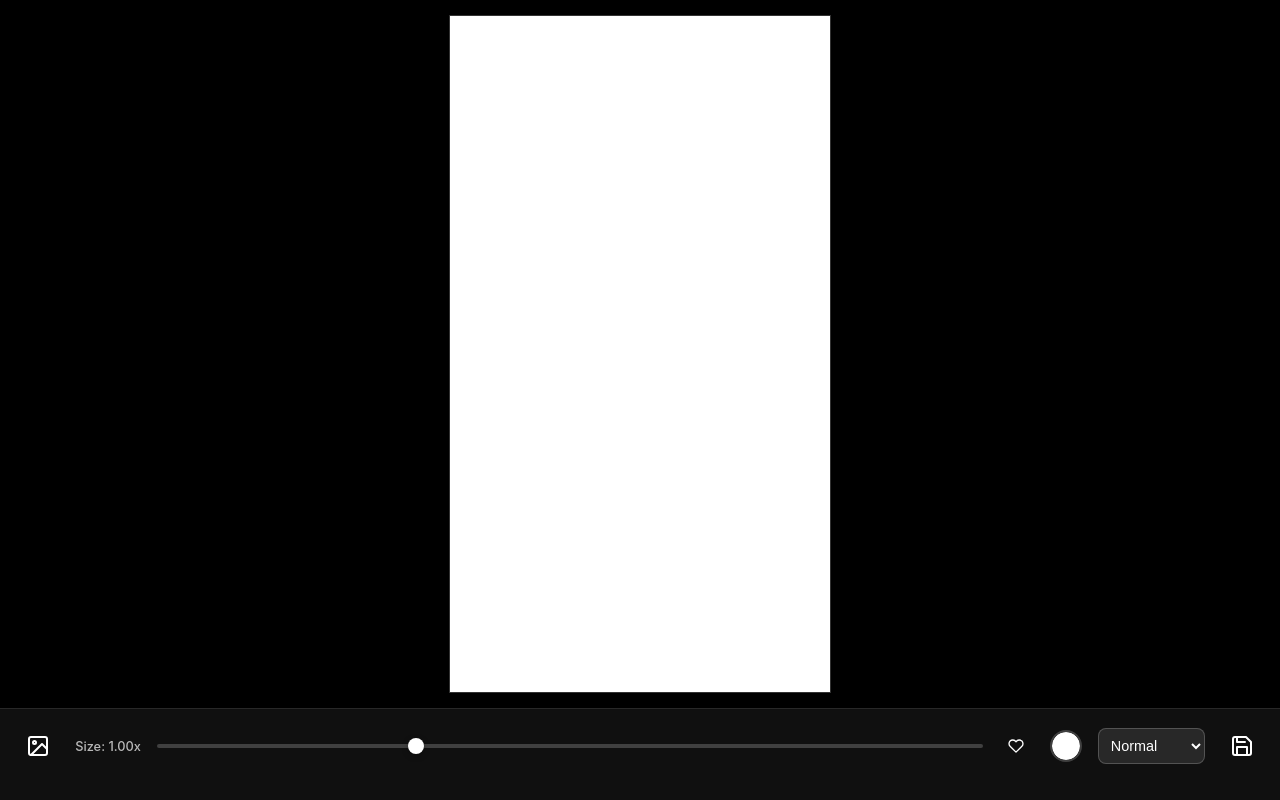
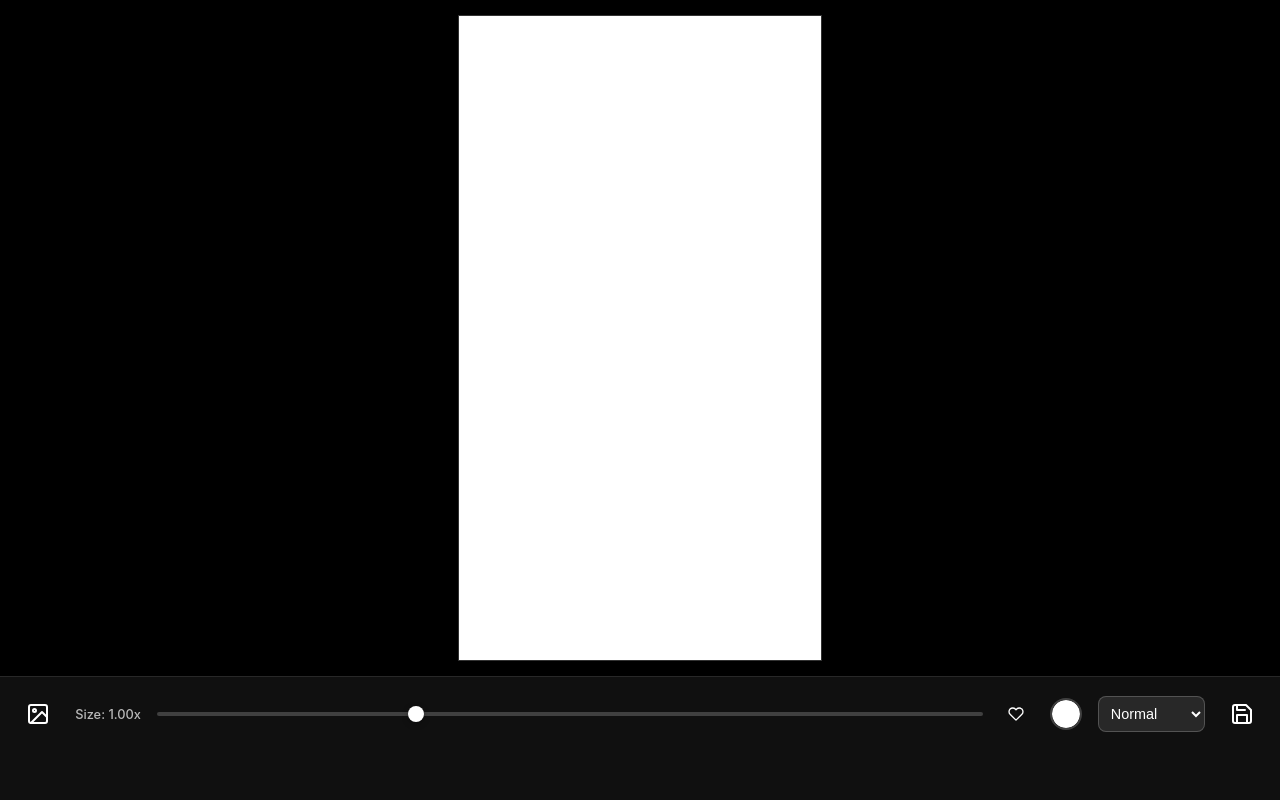
Before and after one commit to aaronarich/insta-story-canvas, a website built with Vite: page index.html in a window 1280 px wide. Built offline with nearby package versions, Linux system fonts and the light colour scheme.

Commit message:
Increase bottom padding for iOS Safari bottom bar compatibility

```diff
--- a/index.css
+++ b/index.css
@@ -57,7 +57,7 @@ canvas {
   justify-content: center;
   align-items: center;
   gap: 1rem;
-  padding-bottom: max(2rem, calc(env(safe-area-inset-bottom) + 1rem));
+  padding-bottom: max(4rem, calc(env(safe-area-inset-bottom) + 2rem));
 }
 
 .control-group {
```
